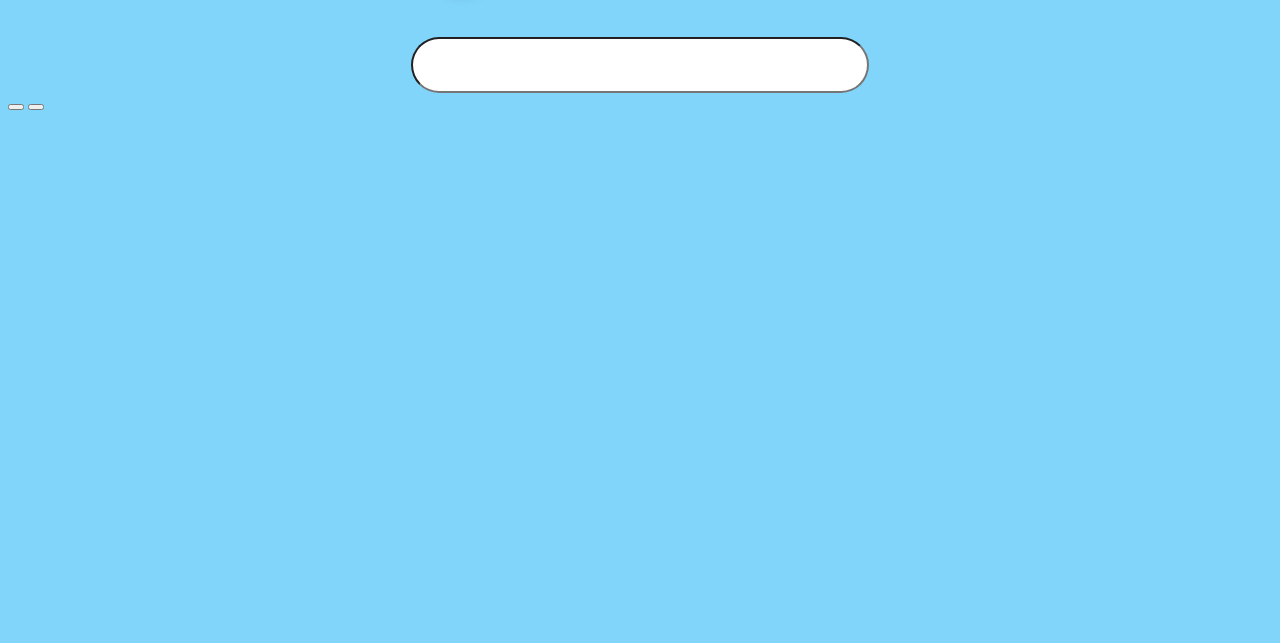
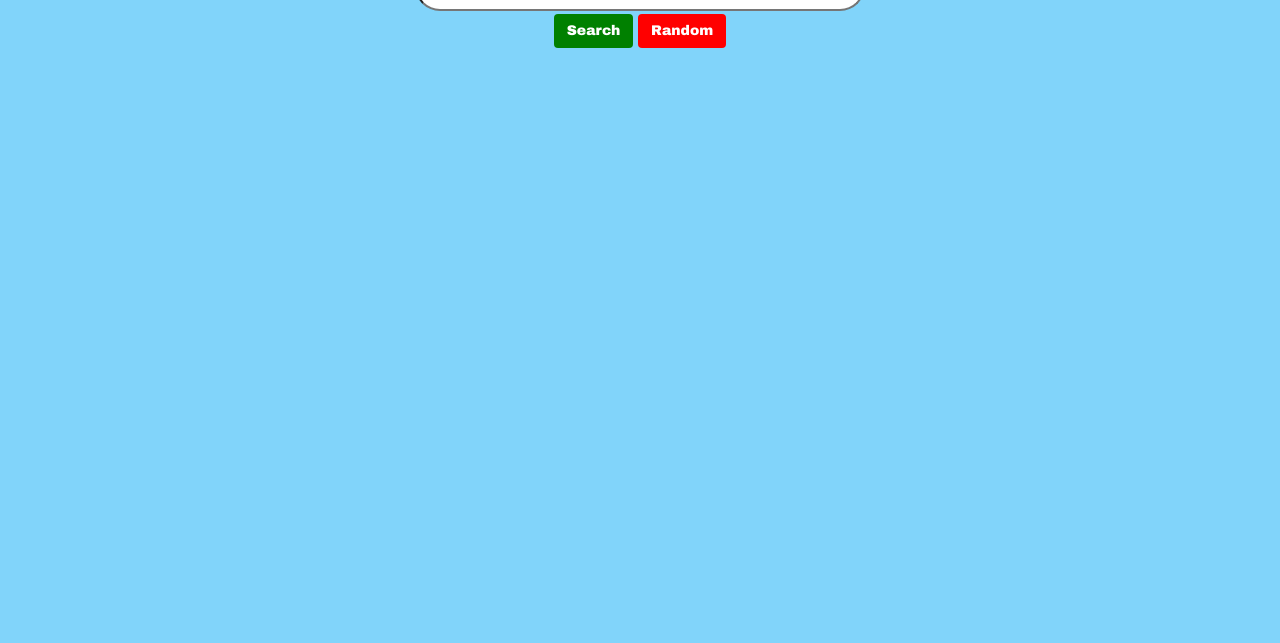
Before and after one commit to cwong2k16/WikipediaViewer, a plain HTML site: page index.html in a window 1280 px wide. Shown: the part 157-800 px from the top of the page. Drawn offline with nearby package versions, Linux system fonts and the light colour scheme.

Commit message:
added cool bootstrap buttons and personalized scss styling

```diff
--- a/index.html
+++ b/index.html
@@ -6,13 +6,14 @@
 
 
 
+      <link rel='stylesheet prefetch' href='https://cdnjs.cloudflare.com/ajax/libs/twitter-bootstrap/3.3.7/css/bootstrap.min.css'>
       <link rel="stylesheet" href="css/style.css">
 
 
 </head>
 
 <body>
-  <body>
+  <script src="https://ajax.googleapis.com/ajax/libs/jquery/3.2.1/jquery.min.js"></script>
   <h1 class = "title" style = "display:none">
     Wikipedia Viewer
   </h1>
@@ -21,16 +22,15 @@
   </input>
   </div>
   </input>
-  <div class = ".button-style">
-   <button>
+  <div class = "button-style">
+   <button class = "btn btn1">
+     Search
    </button>
-   <button>
+   <button class = "btn btn2">
+     Random
    </button>
 </div>
-</body>
-  <script src='https://cdnjs.cloudflare.com/ajax/libs/jquery/3.1.1/jquery.min.js'></script>
 
-    <script src="js/index.js"></script>
-
+<script src="js/index.js"></script>
 </body>
 </html>
--- a/scss/style.scss
+++ b/scss/style.scss
@@ -23,11 +23,27 @@ body{
 }
 
 #input{
+  @extend .center-text;
   border-radius: 100px;
   width: 450px;
   height: 50px;
 }
 
 .button-style{
-  @include title-properties(40px);
+  @extend .center-text;
+  margin: 3px;
+  color: white;
+  font-family: $font;
 }
+
+@mixin bgc($color){
+  background-color: $color;
+}
+
+.btn1{
+  @include bgc(green);
+}
+
+.btn2{
+  @include bgc(red);
+}
```
Also changed, not shown: css/style.css.
